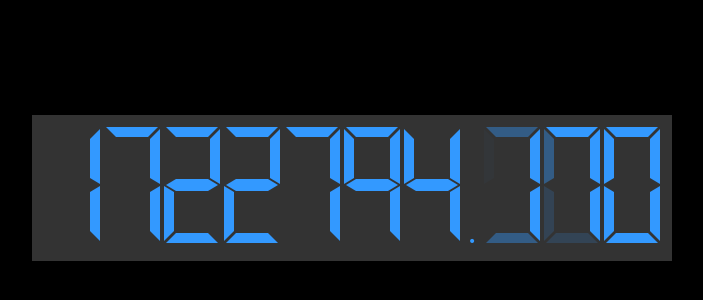
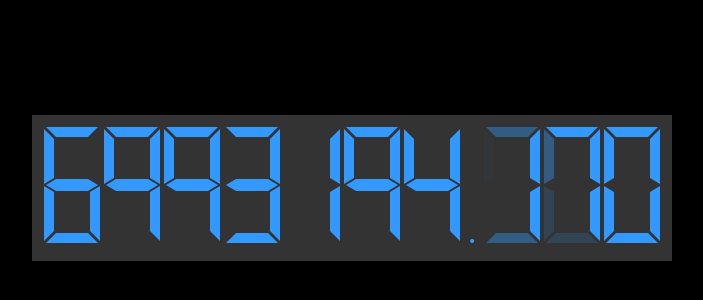
Before and after one commit to AlanDonohoe/digital_countdown, a website: page app/index.html in a window 1280 px wide. Shown: the part 212-512 px from the top of the page, without its empty margins (288-991 px from the left). Drawn offline with nearby package versions, Linux system fonts and the light colour scheme; files that its build step writes are made by us from their sources.

Commit message:
remove and rename vars

```diff
--- a/app/index.html
+++ b/app/index.html
@@ -91,7 +91,7 @@
       'use strict';
       // var noMSecsReqToHideSumoMe = 1500;
       $('.clock').countdownDigital({
-        dateTo: "2016-10-26T17:05+0000", // https://github.com/moment/moment/issues/1407
+        dateTo: "2016-12-26T17:05+0000", // https://github.com/moment/moment/issues/1407
         labels: false,
         showBlank: true,
         showMSecs: true,
--- a/app/scripts/main.js
+++ b/app/scripts/main.js
@@ -11,7 +11,8 @@
             seperator: true,
             seperatorChar: ',',
             showMSecs: false,
-            refreshRateMsecs: 0
+            refreshRateMsecs: 0,
+            pad: 8
 
         }, options);
 
@@ -40,11 +41,11 @@
             var dateTo = moment(_defaults.dateTo);
             var dateNow = (_defaults.dateNow === null) ? moment() : _defaults.dateNow;
             var dateDiff = true === _defaults.showMSecs ? dateTo.diff(dateNow) : dateTo.diff(dateNow, 'seconds');
-            var digit_holder = $('<div class="_digits"></div>').appendTo(element);
+            var digitHolder = $('<div class="_digits"></div>').appendTo(element);
 
             $.each(_labels, function(labelKey, labelVal) {
                 if(dateDiff > 0) {
-                    num = pad(dateDiff, 8);
+                    num = pad(dateDiff, _defaults.pad);
                     numSplit = num.toString().split("");
                 } else {
                     numSplit = ['0','0'];
@@ -84,7 +85,7 @@
                 });
                 if (_defaults.labels) { label.append('<span class="text">'+labelVal+'</span>'); }
                 label.append('<span class="dots"></span>');
-                label.appendTo(digit_holder);
+                label.appendTo(digitHolder);
             });
 
         }
@@ -97,7 +98,7 @@
 
             if(dateDiff > 0) {
                 $.each(_labels, function(key, val){
-                    var num = pad(dateDiff, 8);
+                    var num = pad(dateDiff, _defaults.pad);
                     var numSplit = num.toString().split("");
                     var numSplitWithCommas = addCommas(numSplit);
                     var dig, isComma, isColon;
@@ -154,11 +155,7 @@
         }
 
         function addCommas(numbers) {
-            var arr_length = numbers.length;
-            var i = true === _defaults.showMSecs ? arr_length - 3 : arr_length;
-            if (true === _defaults.showMSecs && arr_length > 4) {
-                numbers.splice(i, 0, 'colon');
-            }
+            if (true === _defaults.showMSecs && numbers.length > 4) { numbers.splice(numbers.length -3, 0, 'colon'); }
             return numbers;
         }
     };
```
